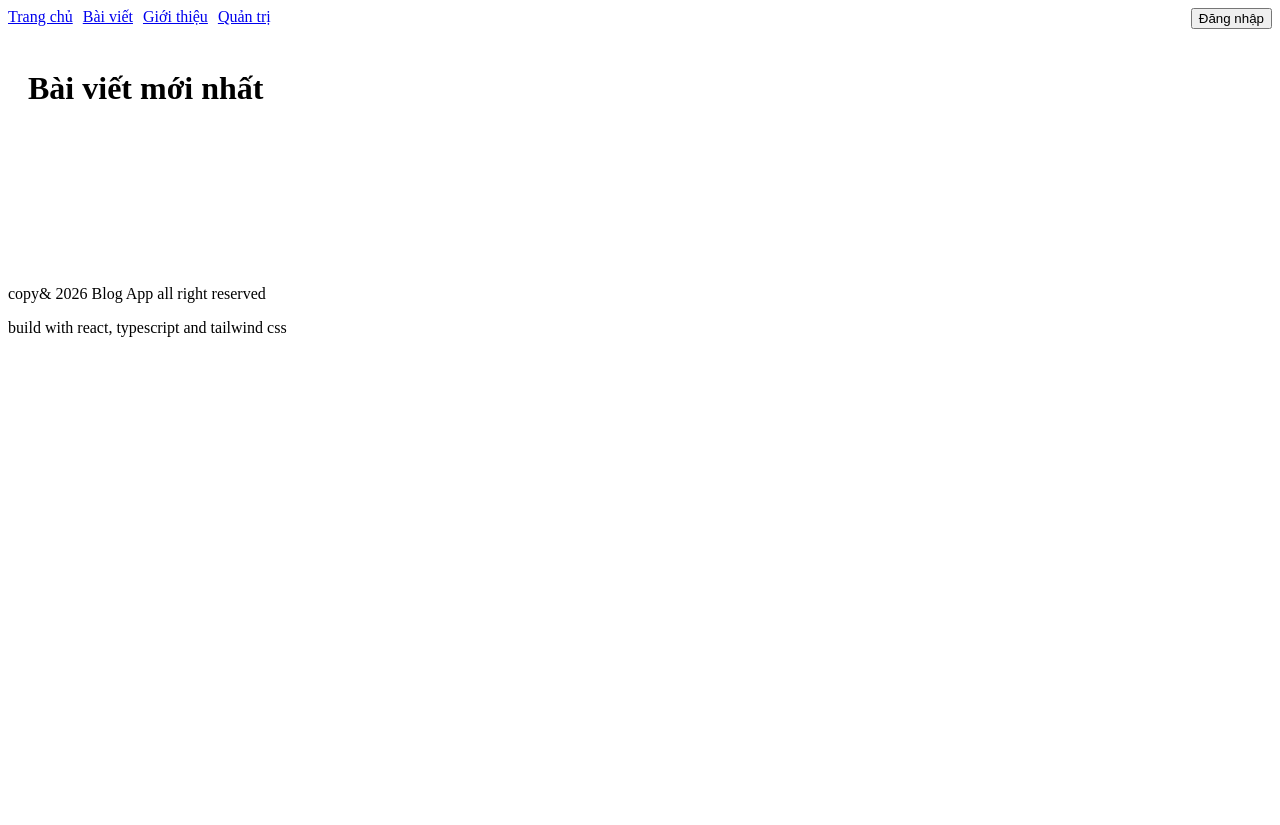
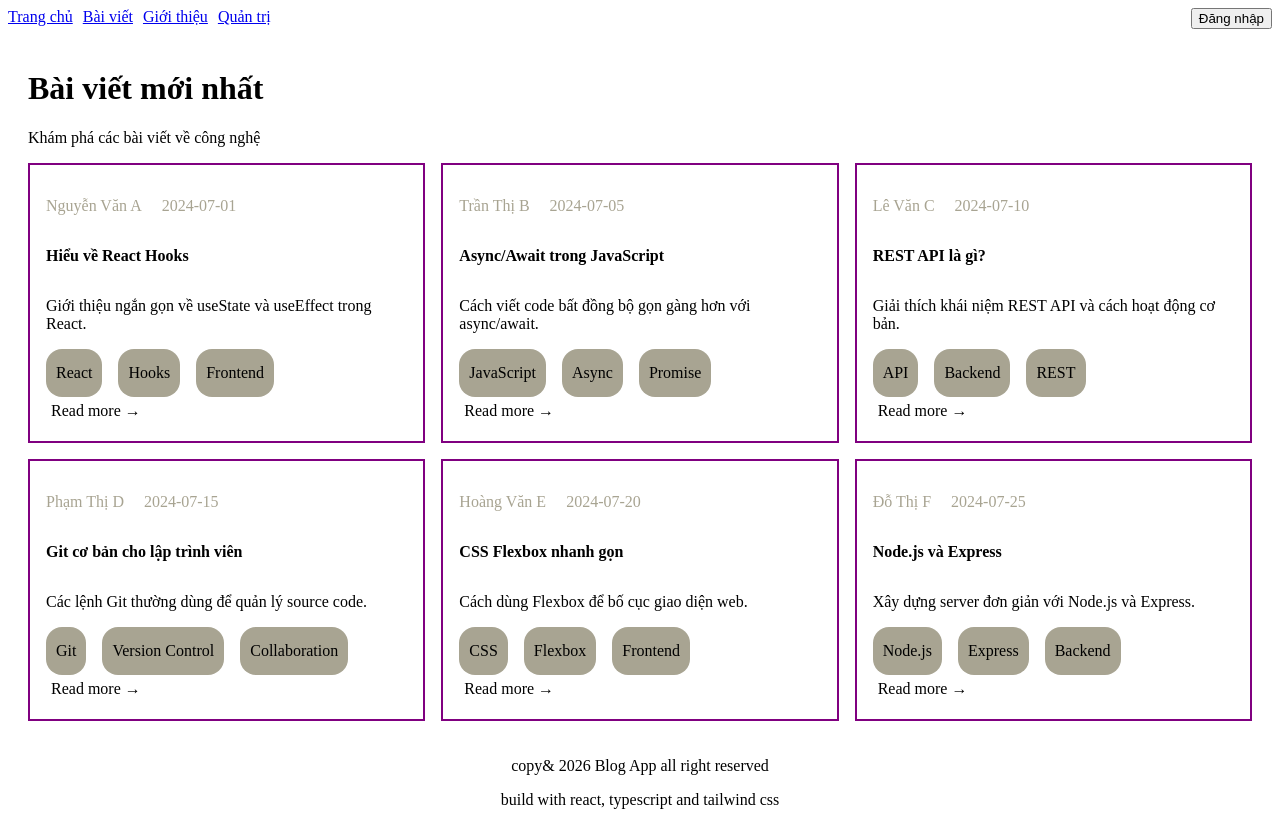
Before and after one commit to linkwibU/Blog-app, a React (Vite) app: page /posts in a window 1280 px wide. Before the commit the page ends 800 px from the top, so only its background shows below. Built offline with nearby package versions, Linux system fonts and the light colour scheme.

Commit message:
LT 10.20

```diff
--- a/src/component/Footer.jsx
+++ b/src/component/Footer.jsx
@@ -1,6 +1,6 @@
 export default function Footer(){
     return(
-        <div>
+        <div style={{textAlign:'center'}}>
             <p>copy& 2026 Blog App all right reserved</p>
             <p>build with react, typescript and tailwind css</p>
         </div>
--- /dev/null
+++ b/src/component/PostCard.jsx
@@ -0,0 +1,29 @@
+import { Link } from "react-router-dom"
+export default function PostCard({ blogPosts }) {
+    return (
+        <div style={{ display: 'grid', gridTemplateColumns: '1fr 1fr 1fr', gap: '1em' }}>
+            {
+                blogPosts.map(course => (
+                    <div style={{ display: 'flex', flexDirection: 'column', border: "2px solid purple", padding: '1em' }}
+                        key={course.id}>
+                        <div style={{display:'flex', gap:'20px', color:'#A8A492'}}>
+                            <p>{course.author}</p>
+                            <p>{course.createdAt}</p>
+                        </div>
+                        <p style={{ fontWeight: '700' }}>{course.title}</p>
+                        <p>{course.excerpt}</p>
+
+                        <div style={{ display: 'flex', gap: '1em' }}>
+                            {course.tags.map((t) => {
+                                return (
+                                    <div style={{borderRadius:'1em', backgroundColor:'#A8A492', padding:'15px 10px'}}>{t}</div>
+                                )
+                            })}
+                        </div>
+                        <Link to={`/posts/${course.id}`} style={{margin:'5px', textDecoration:'none',color:'black'}}>Read more →</Link>
+                    </div>
+                ))
+            }
+        </div>
+    )
+}
--- /dev/null
+++ b/src/component/PostList.jsx
@@ -0,0 +1,4 @@
+import PostCard from "./PostCard";
+export default function PostList({blogPosts}){
+    return <PostCard blogPosts={blogPosts}/>
+}
--- a/src/page/AboutPage.jsx
+++ b/src/page/AboutPage.jsx
@@ -1,6 +1,9 @@
 export default function AboutPage(){
     return(
-        <h1>Về Chúng tôi</h1>
+        <div>
+            <h1>Về Chúng tôi</h1>
+        </div>
+
 
     )
 }
--- a/src/page/PostCreatePage.jsx
+++ b/src/page/PostCreatePage.jsx
@@ -1,5 +1,8 @@
 export default function PostCreatePage(){
     return(
-        <h1>Tạo bài viết mới</h1>
+        <div>
+            <h1>Tạo bài viết mới</h1>
+        </div>
+
     )
 }
--- a/src/page/PostDetailPage.jsx
+++ b/src/page/PostDetailPage.jsx
@@ -1,3 +1,8 @@
+import { useParams } from "react-router-dom";
+
 export default function PostDetailPage(){
-
+    const {postId} = useParams();
+    return(
+        <h3>chi tiết bài post {postId}</h3>
+    )
 }
--- a/src/page/PostListPage.jsx
+++ b/src/page/PostListPage.jsx
@@ -1,5 +1,62 @@
+import PostList from "../component/PostList";
 export default function PostListPage(){
+  const blogPosts = [
+  {
+    id: 1,
+    title: "Hiểu về React Hooks",
+    excerpt: "Giới thiệu ngắn gọn về useState và useEffect trong React.",
+    author: "Nguyễn Văn A",
+    createdAt: "2024-07-01",
+    tags: ["React", "Hooks", "Frontend"]
+  },
+  {
+    id: 2,
+    title: "Async/Await trong JavaScript",
+    excerpt: "Cách viết code bất đồng bộ gọn gàng hơn với async/await.",
+    author: "Trần Thị B",
+    createdAt: "2024-07-05",
+    tags: ["JavaScript", "Async", "Promise"]
+  },
+  {
+    id: 3,
+    title: "REST API là gì?",
+    excerpt: "Giải thích khái niệm REST API và cách hoạt động cơ bản.",
+    author: "Lê Văn C",
+    createdAt: "2024-07-10",
+    tags: ["API", "Backend", "REST"]
+  },
+  {
+    id: 4,
+    title: "Git cơ bản cho lập trình viên",
+    excerpt: "Các lệnh Git thường dùng để quản lý source code.",
+    author: "Phạm Thị D",
+    createdAt: "2024-07-15",
+    tags: ["Git", "Version Control", "Collaboration"]
+  },
+  {
+    id: 5,
+    title: "CSS Flexbox nhanh gọn",
+    excerpt: "Cách dùng Flexbox để bố cục giao diện web.",
+    author: "Hoàng Văn E",
+    createdAt: "2024-07-20",
+    tags: ["CSS", "Flexbox", "Frontend"]
+  },
+  {
+    id: 6,
+    title: "Node.js và Express",
+    excerpt: "Xây dựng server đơn giản với Node.js và Express.",
+    author: "Đỗ Thị F",
+    createdAt: "2024-07-25",
+    tags: ["Node.js", "Express", "Backend"]
+  }
+];
+
     return(
-        <h1>Bài viết mới nhất</h1>
+      <div>
+          <h1>Bài viết mới nhất</h1>
+          <p>Khám phá các bài viết về công nghệ</p>
+          <PostList blogPosts={blogPosts}/>
+      </div>
+
     )
 }
```
